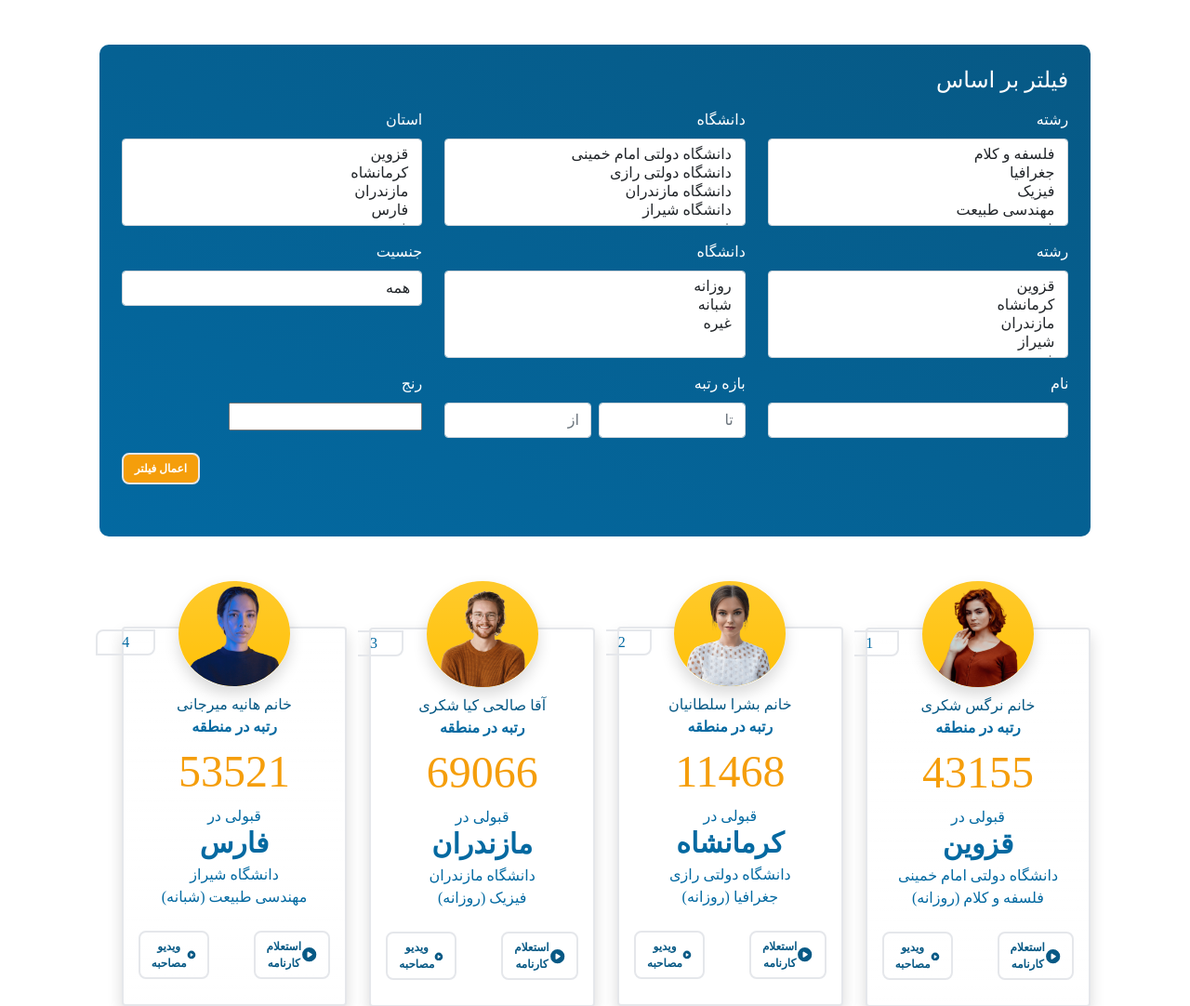
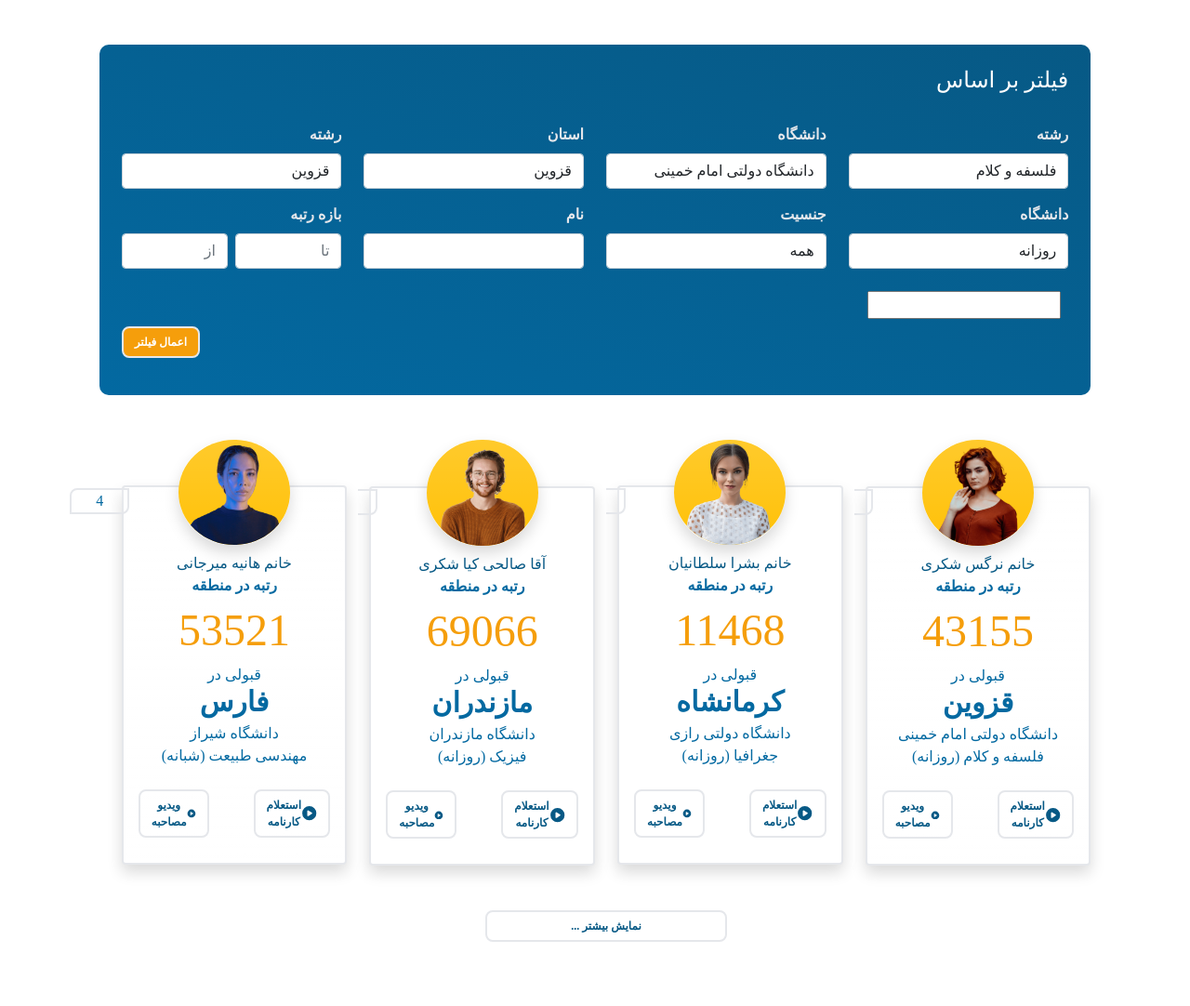
Before and after one commit to odriew3j/bootstrap-to-tailwind-project, a PHP site: page /index.html in a window 1280 px wide. Shown: the top 1082 px of the page at 93% size. After the commit the page ends 1013 px from the top, so only its background shows below. Run offline with PHP 8.4, Linux system fonts and the light colour scheme; some libraries are stand-ins or nearby versions; some web fonts are replaced.

Commit message:
respons filter top

```diff
--- a/resome - bs 5/css/style.css
+++ b/resome - bs 5/css/style.css
@@ -51,7 +51,17 @@
     border-radius: 8px 0;
     z-index: 1;
     margin-top: -376px;
-    margin-right: 188px;
+    margin-right: 216px;
+}
+
+/* filter-lable */
+.filter-lable{
+
+    color: var(--txt-color-gray-border);
+    font-size: 1rem;
+    font-family: 'yekanBakh-bold';
+    font-weight: 900;
+
 }
 
 /* Person full name styles */
@@ -153,3 +163,11 @@
 .range-slider {
     margin: 20px;
   }
+
+/* JS direction */
+.irs-to, .irs-from, .irs-max, .irs-min {
+    direction: ltr;
+    font-family: 'yekanBakh-regular';
+    font-weight: bold;
+    font-size: 12px;
+}
--- a/resome - bs 5/index.html
+++ b/resome - bs 5/index.html
@@ -36,9 +36,9 @@
                 <!-- filter body -->
                 <div class="filter-body mt-3 mb-3">
                     <div class="filter-content row">
-                        <div class="form-group col-4">
-                            <label for="exampleInputEmail1" class="text-white mb-2">رشته</label>
-                                <select class="form-control" id="studyField" name="studyField[]" multiple="multiple">
+                        <div class="form-group col-xxl-2 col-xl-3 col-lg-3 col-md-4 col-sm-6 mt-3">
+                            <label for="exampleInputEmail1" class="filter-lable mb-2">رشته</label>
+                                <select class="form-control" id="studyField" name="studyField[]">
                                 <option value="فلسفه و کلام">فلسفه و کلام</option>
                                 <option value="جغرافیا">جغرافیا</option>
                                 <option value="فیزیک">فیزیک</option>
@@ -46,9 +46,9 @@
                                 <option value="غیره">غیره</option>
                                 </select>
                         </div>
-                        <div class="form-group col-4 col-">
-                            <label for="exampleInputEmail1" class="text-white mb-2">دانشگاه</label>
-                                <select class="form-control" id="university" name="university[]" multiple="multiple">
+                        <div class="form-group col-xxl-2 col-xl-3 col-lg-3 col-md-4 col-sm-6 mt-3">
+                            <label for="exampleInputEmail1" class="filter-lable mb-2">دانشگاه</label>
+                                <select class="form-control" id="university" name="university[]">
                                     <option value="دانشگاه دولتی امام خمینی">دانشگاه دولتی امام خمینی</option>
                                     <option value="دانشگاه دولتی رازی">دانشگاه دولتی رازی</option>
                                     <option value="دانشگاه مازندران">دانشگاه مازندران</option>
@@ -56,9 +56,9 @@
                                     <option value="غیره">غیره</option>
                                 </select>
                         </div>
-                        <div class="form-group col-4">
-                            <label for="exampleInputEmail1" class="text-white mb-2">استان</label>
-                            <select class="form-control" id="province" name="province[]" multiple="multiple">
+                        <div class="form-group col-xxl-2 col-xl-3 col-lg-3 col-md-4 col-sm-6 mt-3">
+                            <label for="exampleInputEmail1" class="filter-lable mb-2">استان</label>
+                            <select class="form-control" id="province" name="province[]">
                                     <option value="قزوین">قزوین</option>
                                     <option value="کرمانشاه">کرمانشاه</option>
                                     <option value="مازندران">مازندران</option>
@@ -66,11 +66,11 @@
                                     <option value="غیره">غیره</option>
                                 </select>
                         </div>
-                <div class="filter-body mt-3 mb-3">
-                    <div class="filter-content row">
-                        <div class="form-group col-4">
-                            <label for="exampleInputEmail1" class="text-white mb-2">رشته</label>
-                            <select class="form-control" id="city"  name="city[]" multiple="multiple">
+                <!-- <div class="filter-body mt-3 mb-3">
+                    <div class="filter-content row"> -->
+                        <div class="form-group col-xxl-2 col-xl-3 col-lg-3 col-md-4 col-sm-6 mt-3">
+                            <label for="exampleInputEmail1" class="filter-lable mb-2">رشته</label>
+                            <select class="form-control" id="city"  name="city[]">
                                 <option value="قزوین">قزوین</option>
                                 <option value="کرمانشاه">کرمانشاه</option>
                                 <option value="مازندران">مازندران</option>
@@ -78,33 +78,32 @@
                                 <option value="غیره">غیره</option>
                                 </select>
                         </div>
-                        <div class="form-group col-4">
-                            <label for="exampleInputEmail1" class="text-white mb-2">دانشگاه</label>
-                            <select class="form-control" id="studyPeriod" name="studyPeriod[]" multiple="multiple">
+                        <div class="form-group col-xxl-2 col-xl-3 col-lg-3 col-md-4 col-sm-6 mt-3">
+                            <label for="exampleInputEmail1" class="filter-lable mb-2">دانشگاه</label>
+                            <select class="form-control" id="studyPeriod" name="studyPeriod[]">
                                 <option value="روزانه">روزانه</option>
                                 <option value="شبانه">شبانه</option>
                                 <option value="غیره">غیره</option>
                                 </select>
                         </div>
-                        <div class="form-group col-4">
-                            <label for="exampleInputEmail1" class="text-white mb-2">جنسیت</label>
+                        <div class="form-group col-xxl-2 col-xl-3 col-lg-3 col-md-4 col-sm-6 mt-3">
+                            <label for="exampleInputEmail1" class="filter-lable mb-2">جنسیت</label>
                             <select class="form-control" id="gender" name="gender[]">
                               <option>همه</option>
                               <option>آقا</option>
                               <option>خانوم</option>
                             </select>
                         </div>
-                    </div>
-                    <div class="filter-body mt-3 mb-3">
-                        <div class="filter-content row">
-                            <div class="form-group col-4">
-                                <label for="exampleInputEmail1" class="text-white mb-2">نام</label>
+                    <!-- <div class="filter-body mt-3 mb-3"> -->
+                        <!-- <div class="filter-content row "> -->
+                        <div class="form-group col-xxl-2 col-xl-3 col-lg-3 col-md-4 col-sm-6 mt-3">
+                            <label for="exampleInputEmail1" class="filter-lable mb-2">نام</label>
                             <input type="text" class="form-control" id="name" aria-describedby="emailHelp" placeholder="">
                         </div>
 
                         <!-- Rank -->
-                            <div class="form-group col-4">
-                                <label for="exampleInputEmail1" class="text-white mb-2">بازه رتبه</label>
+                        <div class="form-group col-xxl-2 col-xl-3 col-lg-3 col-md-4 col-sm-6 mt-3">
+                            <label for="exampleInputEmail1" class="filter-lable mb-2">بازه رتبه</label>
                             <div class="d-flex justify-content-between gap-2">
                                 <input type="text" class="js-input-to form-control" id="js-input-to" aria-describedby="rankHelp" placeholder="تا">
                                 <input type="text" class="js-input-from form-control" id="js-input-from" aria-describedby="rankHelp" placeholder="از">
@@ -112,22 +111,25 @@
                         </div>
 
                         <!-- Rank -->
-                            <div class="form-group col-4">
-                                <div class="form-group col-4">
-                                    <label for="customRange1" class="form-label text-white mb-2">رنج</label>
+                        <div class="form-group col-xxl-2 col-xl-3 col-lg-3 col-md-4 col-sm-6 mx-2">
+                            <div class="form-group col-12 mt-4">
+                                <!-- <label for="customRange1" class="form-label filter-lable mb-2">رنج</label> -->
                                 <input type="text" class="js-range-slider" name="my_range" value="" />
                                 </div>
                         </div>
                     </div>
-                </div>
-
                     <!-- filter footer -->
                     <div class="filter-footer mt-2 d-flex justify-content-end  -1">
                         <button class="btn filter-more-btn btn-warning"
                         id="submitFilter" style="background-color: #f59e0b;color: #fff;border: 2px solid var(--txt-color-gray-border);border-radius: 8px;">اعمال فیلتر</button>
                     </div>
+                <!-- </div>  -->
                 </div>
-        </div>
+
+
+
+            <!-- </div>
+        </div> -->
     </section>
 
     <main class="section col-10 m-auto mt-5">
@@ -359,7 +361,7 @@
                 x-transition:leave="transition ease-out duration-200" x-transition:leave-start="opacity-100 scale-100"
                 x-transition:leave-end="opacity-0 scale-75" x-cloak>
                 <div class="w-full lg:max-w-5xl mx-auto h-full flex flex-col justify-center items-center">
-                    <div class="modal-title font-mikhak bg-sky-700 text-center rounded-t-2xl shadow p-6 w-full text-white text-2xl">
+                    <div class="modal-title font-mikhak bg-sky-700 text-center rounded-t-2xl shadow p-6 w-full filter-lable text-2xl">
 
                     </div>
                     <div class="w-full max-h-full rounded-b-2xl shadow-2xl aspect-video bg-black overflow-hidden"
@@ -385,7 +387,7 @@
     <script src="https://stackpath.bootstrapcdn.com/bootstrap/4.5.2/js/bootstrap.min.js"></script>
     <!-- Your custom JavaScript -->
     <script src="js/min.js"></script>
-    <script src="js/app.js"></script>
+    <!-- <script src="js/app.js"></script> -->
 </body>
 
 </html>
--- a/resome - bs 5/js/app.js
+++ b/resome - bs 5/js/app.js
@@ -39,6 +39,7 @@
 // Filter & Search
 document.addEventListener('DOMContentLoaded', () => {
     document.querySelector('#submitFilter').addEventListener('click', () => {
+
         // Get selected options from all selects
         const selectedStudyFields = getSelectedOptions('#studyField');
         const selectedUniversities = getSelectedOptions('#university');
@@ -115,6 +116,7 @@
 // برای هر دکمه یک تابع رویداد کلیک اضافه می‌کنیم
 buttons.forEach((button) => {
     button.addEventListener('click', (event) => {
+        console.log(event.target);
         // id کارت را از ویژگی data-id دریافت می‌کنیم
         let id = event.target.closest('.card').querySelector('.id-number').dataset.id;
 
--- a/resome - bs 5/js/min.js
+++ b/resome - bs 5/js/min.js
@@ -0,0 +1,39 @@
+// Select2 call
+$(document).ready(function () {
+    $('.select2').select2();
+});
+// Select2 call
+
+// Range Slider Configure
+function updateInputsFromSlider(data) {
+    $(".js-input-from").val(data.from);
+    $(".js-input-to").val(data.to);
+}
+
+$(".js-range-slider").ionRangeSlider({
+    skin: "big",
+    type: "double",
+    grid: false,
+    min: 1,
+    max: 1000000,
+    from: 0,
+    to: 1000000,
+    onStart: updateInputsFromSlider,
+    onChange: updateInputsFromSlider,
+    onFinish: updateInputsFromSlider,
+    onUpdate: updateInputsFromSlider
+});
+
+$(".js-input-from, .js-input-to").on("input", function () {
+    var from = parseInt($(".js-input-from").val()) || 0;
+    var to = parseInt($(".js-input-to").val()) || 0;
+
+    if (from > to) {
+        [from, to] = [to, from];
+    }
+
+    $(".js-range-slider").data("ionRangeSlider").update({ from: from, to: to });
+});
+// Range Slider Configure
+
+// Filter & Search
```
Lines whose indentation alone changed are shown as unchanged.
